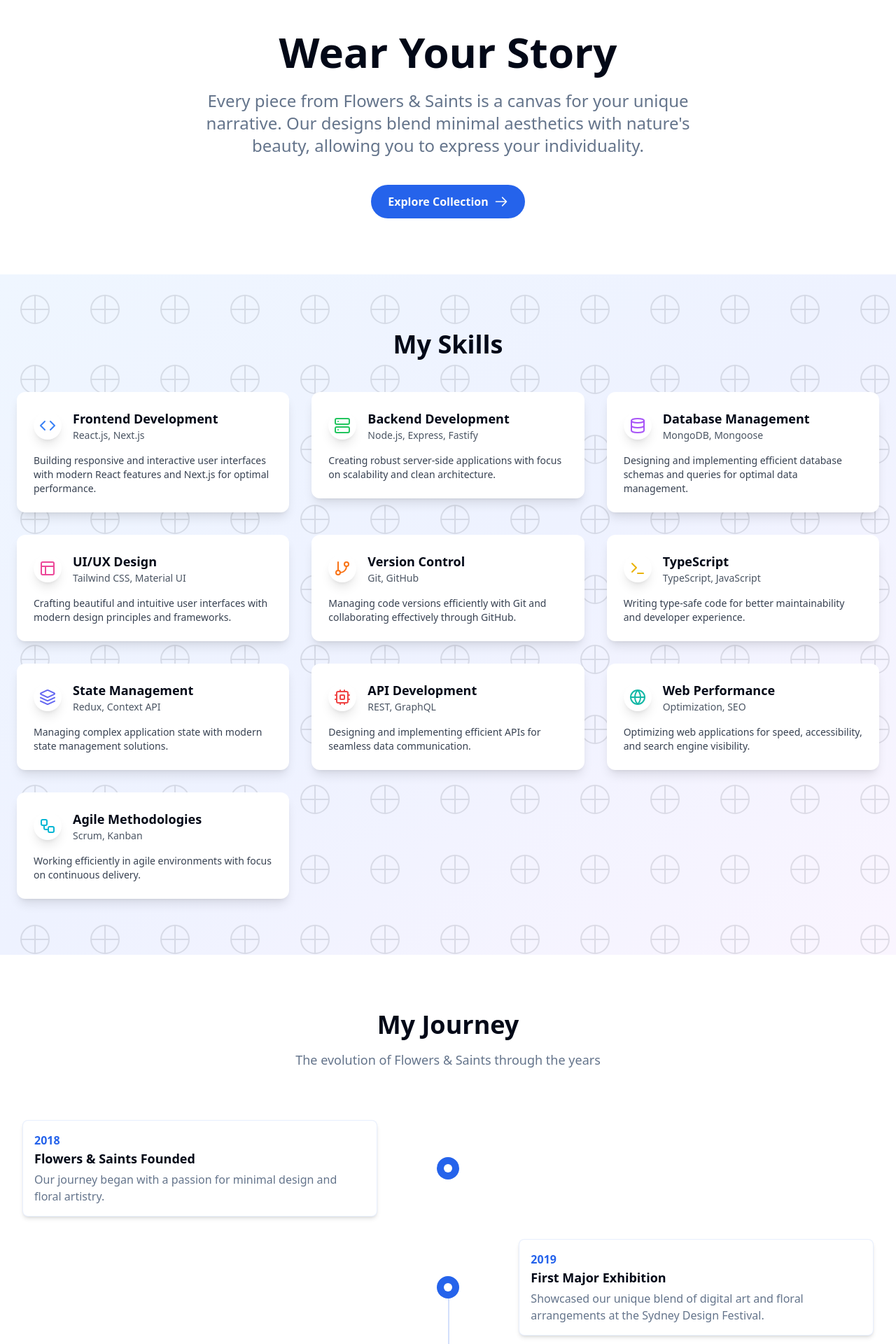
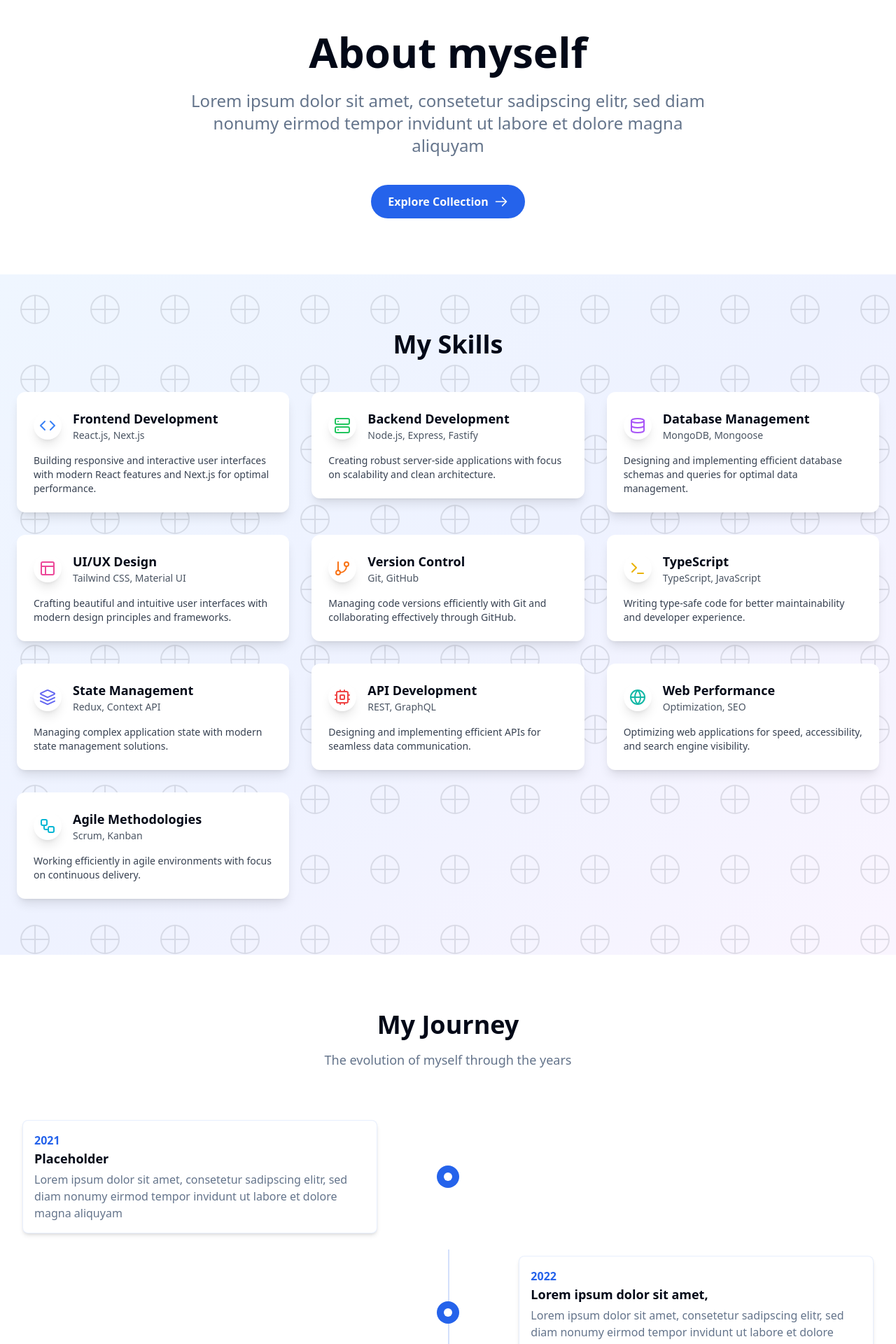
Before and after one commit to luka-lta/luka-lta-frontend, a React (Vite) app: page / in a window 1280 px wide. Shown: the part 880-2800 px from the top of the page at 70% size. Built offline with nearby package versions, Linux system fonts and the light colour scheme.

Commit message:
Redesign

```diff
--- a/package.json
+++ b/package.json
@@ -19,6 +19,7 @@
     "@radix-ui/react-toast": "^1.2.5",
     "@react-three/drei": "^9.120.4",
     "@react-three/fiber": "^8.17.10",
+    "@vercel/analytics": "^1.5.0",
     "class-variance-authority": "^0.7.0",
     "clsx": "^2.1.1",
     "framer-motion": "^12.0.6",
--- a/src/components/Landing/WearYourStory.tsx
+++ b/src/components/Landing/About.tsx
@@ -2,7 +2,7 @@
 
 import { motion } from "framer-motion"
 
-export default function WearYourStory() {
+export default function About() {
     return (
         <section id='about' className="bg-background py-20">
             <div className="max-w-7xl mx-auto px-4 sm:px-6 lg:px-8">
@@ -12,10 +12,9 @@
                     transition={{ duration: 0.8 }}
                     className="text-center"
                 >
-                    <h2 className="text-4xl sm:text-5xl md:text-6xl font-bold text-foreground mb-6">Wear Your Story</h2>
+                    <h2 className="text-4xl sm:text-5xl md:text-6xl font-bold text-foreground mb-6">About myself</h2>
                     <p className="text-xl md:text-2xl text-muted-foreground max-w-3xl mx-auto">
-                        Every piece from Flowers & Saints is a canvas for your unique narrative. Our designs blend minimal
-                        aesthetics with nature's beauty, allowing you to express your individuality.
+                        Lorem ipsum dolor sit amet, consetetur sadipscing elitr, sed diam nonumy eirmod tempor invidunt ut labore et dolore magna aliquyam
                     </p>
                     <motion.div
                         className="mt-10"
@@ -24,9 +23,6 @@
                         transition={{ duration: 0.8, delay: 0.2 }}
                     >
                         <a
-                            href="https://www.flowersandsaints.com.au"
-                            target="_blank"
-                            rel="noopener noreferrer"
                             className="apple-button inline-flex items-center"
                         >
                             Explore Collection
--- a/src/components/Landing/Hero.tsx
+++ b/src/components/Landing/Hero.tsx
@@ -32,17 +32,13 @@
                         transition={{ duration: 0.8, delay: 0.4 }}
                     >
                         <a
-                            href="https://www.flowersandsaints.com.au"
-                            target="_blank"
-                            rel="noopener noreferrer"
+                            href="/#skills"
                             className="apple-button"
                         >
                             Explore Our Work
                         </a>
                         <a
-                            href="https://www.flowersandsaints.com.au"
-                            target="_blank"
-                            rel="noopener noreferrer"
+                            href="/#journey"
                             className="text-sm font-semibold leading-6 text-foreground"
                         >
                             Learn more <span aria-hidden="true">→</span>
--- a/src/components/Landing/Timeline.tsx
+++ b/src/components/Landing/Timeline.tsx
@@ -5,46 +5,32 @@
 
 const timelineEvents = [
     {
-        year: 2018,
-        title: "Flowers & Saints Founded",
-        description: "Our journey began with a passion for minimal design and floral artistry.",
+        year: 2021,
+        title: "Placeholder",
+        description: "Lorem ipsum dolor sit amet, consetetur sadipscing elitr, sed diam nonumy eirmod tempor invidunt ut labore et dolore magna aliquyam",
         details:
-            "Founded by Jane Doe and John Smith, Flowers & Saints started as a small studio in Sydney's Surry Hills, combining their love for minimalist design and botanical beauty.",
-    },
-    {
-        year: 2019,
-        title: "First Major Exhibition",
-        description: "Showcased our unique blend of digital art and floral arrangements at the Sydney Design Festival.",
-        details:
-            "Our exhibition 'Digital Bloom' attracted over 10,000 visitors and received critical acclaim for its innovative approach to merging technology with natural elements.",
-    },
-    {
-        year: 2020,
-        title: "Launch of Online Store",
-        description: "Expanded our reach by bringing our creations to the digital world.",
-        details:
-            "In response to global changes, we pivoted to e-commerce, offering our unique designs and virtual floral workshops to a worldwide audience.",
-    },
-    {
-        year: 2021,
-        title: "Collaboration with Top Brands",
-        description: "Partnered with leading lifestyle brands to create exclusive collections.",
-        details:
-            "Our collaborations included limited edition prints with Australian fashion label Zimmermann and a bespoke fragrance line with Aesop.",
+            "Lorem ipsum dolor sit amet, consetetur sadipscing elitr, sed diam nonumy eirmod tempor invidunt ut labore et dolore magna aliquyam erat, sed diam voluptua. At vero eos et accusam et justo duo dolores et ea rebum. Stet clita kasd gubergren,",
     },
     {
         year: 2022,
-        title: "International Recognition",
-        description: "Received the prestigious International Floral Design Award.",
+        title: "Lorem ipsum dolor sit amet,",
+        description: "Lorem ipsum dolor sit amet, consetetur sadipscing elitr, sed diam nonumy eirmod tempor invidunt ut labore et dolore magna aliquyam",
         details:
-            "Our 'Ethereal Echoes' installation, which combined holographic projections with live flowers, won the gold medal at the Chelsea Flower Show.",
+            "Lorem ipsum dolor sit amet, consetetur sadipscing elitr, sed diam nonumy eirmod tempor invidunt ut labore et dolore magna aliquyam erat, sed diam voluptua. At vero eos et accusam et justo duo dolores et ea rebum. Stet clita kasd gubergren,",
     },
     {
         year: 2023,
-        title: "Expansion to Physical Stores",
-        description: "Opened our first flagship store in the heart of Sydney.",
+        title: "Lorem ipsum dolor sit amet,",
+        description: "Lorem ipsum dolor sit amet, consetetur sadipscing elitr, sed diam nonumy eirmod tempor invidunt ut labore et dolore magna aliquyam",
         details:
-            "Our Bondi Beach location features an immersive retail experience, blending digital installations with a curated selection of floral arrangements and lifestyle products.",
+            "Lorem ipsum dolor sit amet, consetetur sadipscing elitr, sed diam nonumy eirmod tempor invidunt ut labore et dolore magna aliquyam erat, sed diam voluptua. At vero eos et accusam et justo duo dolores et ea rebum. Stet clita kasd gubergren,",
+    },
+    {
+        year: 2024,
+        title: "Lorem ipsum dolor sit amet,",
+        description: "Lorem ipsum dolor sit amet, consetetur sadipscing elitr, sed diam nonumy eirmod tempor invidunt ut labore et dolore magna aliquyam",
+        details:
+            "Lorem ipsum dolor sit amet, consetetur sadipscing elitr, sed diam nonumy eirmod tempor invidunt ut labore et dolore magna aliquyam erat, sed diam voluptua. At vero eos et accusam et justo duo dolores et ea rebum. Stet clita kasd gubergren,",
     },
 ]
 
@@ -93,7 +79,7 @@
                     transition={{ duration: 0.8 }}
                 >
                     <h2 className="text-3xl font-bold text-foreground sm:text-4xl">My Journey</h2>
-                    <p className="mt-4 text-lg text-muted-foreground">The evolution of Flowers & Saints through the years</p>
+                    <p className="mt-4 text-lg text-muted-foreground">The evolution of myself through the years</p>
                 </motion.div>
 
                 <div className="relative">
--- a/src/pages/LandingPage.tsx
+++ b/src/pages/LandingPage.tsx
@@ -1,6 +1,6 @@
 import Header from "@/components/Landing/Header";
 import Hero from "@/components/Landing/Hero.tsx";
-import WearYourStory from "@/components/Landing/WearYourStory.tsx";
+import About from "@/components/Landing/About.tsx";
 import Timeline from "@/components/Landing/Timeline.tsx";
 import Marquee from "@/components/Landing/Marquee.tsx";
 import ContactForm from "@/components/Landing/ContactForm.tsx";
@@ -14,7 +14,7 @@
             <Header/>
             <main>
                 <Hero/>
-                <WearYourStory/>
+                <About/>
                 <Skills />
                 <Timeline/>
                 <Marquee/>
```
Also changed, not shown: src/App.tsx (line endings or trailing spaces), 1 other file (tests, documents, lock files or other folders).
